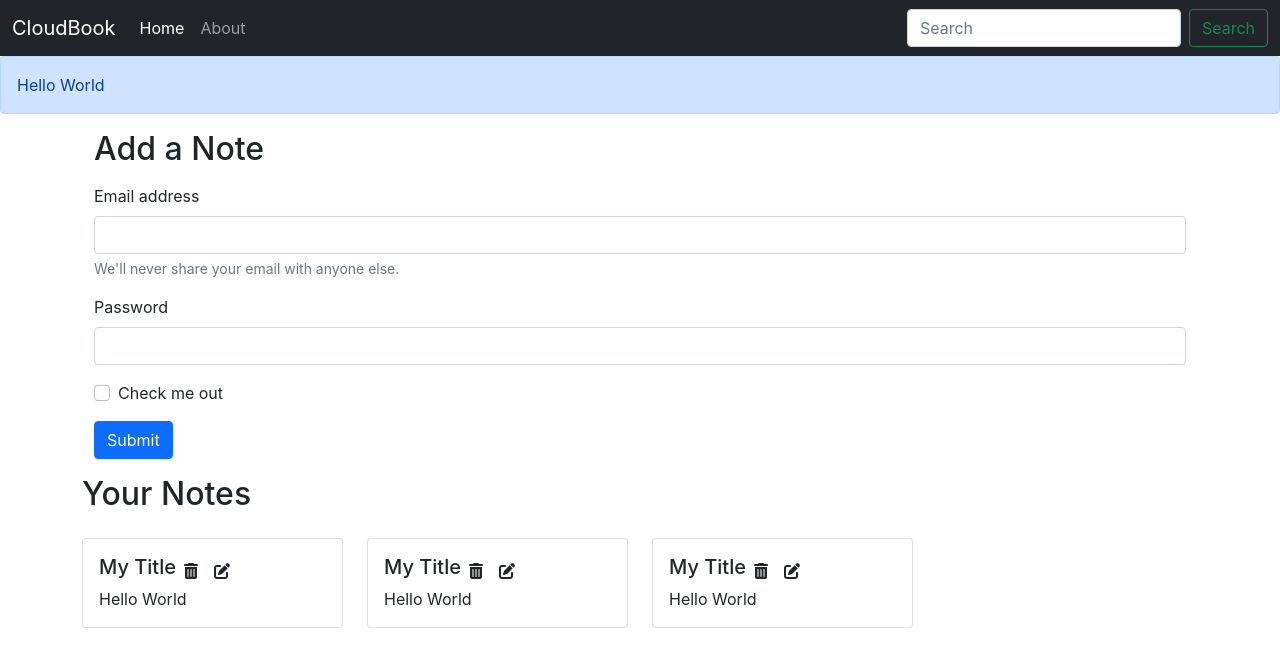
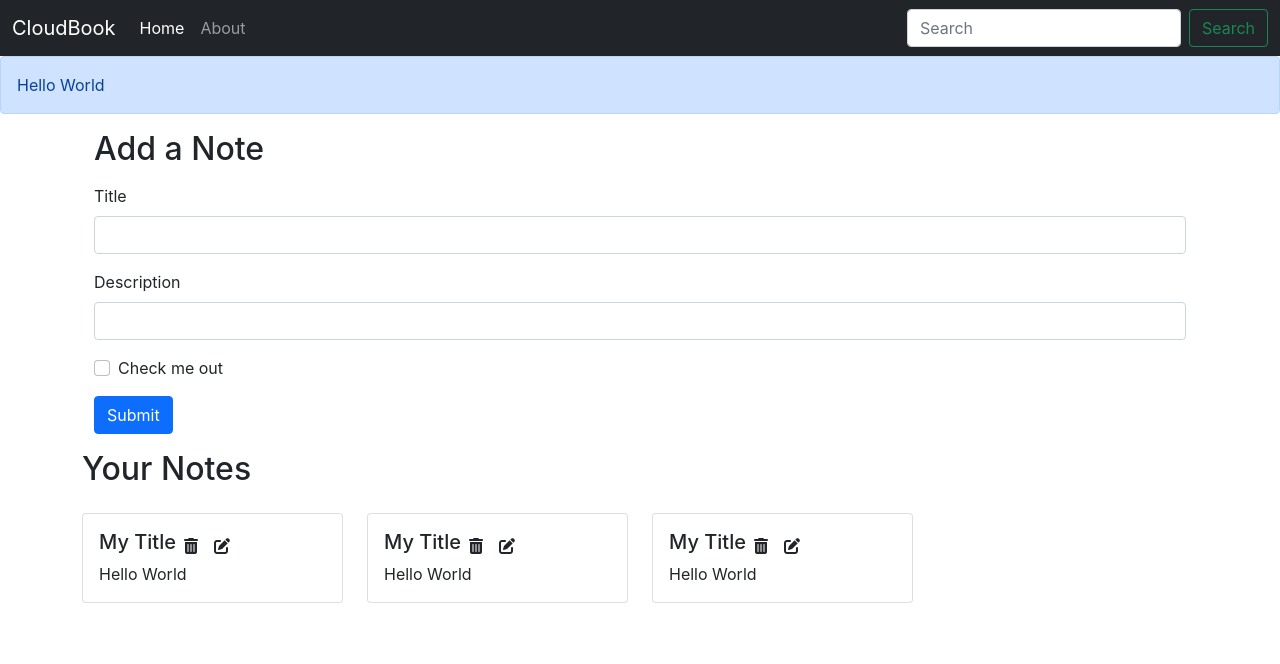
Before and after one commit to Vatsal-Dhupelia/CloudBook-ReactJs, a React (Create React App) app: page / in a window 1280 px wide. Shown: the top 664 px of the page. Built offline with nearby package versions, Linux system fonts and the light colour scheme.

Commit message:
AddNote Component

```diff
--- /dev/null
+++ b/src/components/AddNote.js
@@ -0,0 +1,38 @@
+import React, { useContext, useState } from "react";
+import noteContext from "../context/notes/noteContext";
+
+const AddNote = () => {
+    const context = useContext(noteContext)
+    const {addNote} = context;
+    const [note, setNote] = useState({title: "", desc: "", tag: "default"})
+    const handleClick = (e) =>{
+        e.preventDefault();
+        addNote(note.title, note.description, note.tag);
+    }
+
+    const onChange = (e)=>{
+        setNote({...note, [e.target.name]: e.target.value})
+    }
+    return (
+        <div className="container my-3">
+            <h2>Add a Note</h2>
+            <form className="my-3">
+                <div className="mb-3">
+                    <label htmlFor="title" className="form-label">Title</label>
+                    <input type="text" className="form-control" id="title" name="title" onChange={onChange} />
+                </div>
+                <div className="mb-3">
+                    <label htmlFor="description" className="form-label">Description</label>
+                    <input type="text" className="form-control" id="description" name='description' onChange={onChange} />
+                </div>
+                <div className="mb-3 form-check">
+                    <input type="checkbox" className="form-check-input" id="exampleCheck1" />
+                    <label className="form-check-label" htmlFor="exampleCheck1">Check me out</label>
+                </div>
+                <button type="submit" className="btn btn-primary" onClick={handleClick}>Submit</button>
+            </form>
+        </div>
+    )
+}
+
+export default AddNote
--- a/src/components/Alert.js
+++ b/src/components/Alert.js
@@ -3,7 +3,7 @@
 export const Alert = (props) => {
     return (
         <div>
-            <div class="alert alert-primary" role="alert">
+            <div className="alert alert-primary" role="alert">
                 {props.message}
             </div>
         </div>
--- a/src/components/Home.js
+++ b/src/components/Home.js
@@ -1,29 +1,10 @@
+import AddNote from './AddNote';
 import Notes from './Notes';
 
 export const Home = () => {
 
     return (
         <div>
-            <div className="container my-3">
-            <h2>Add a Note</h2>
-            <form className="my-3">
-                <div className="mb-3">
-                    <label htmlFor="exampleInputEmail1" className="form-label">Email address</label>
-                    <input type="email" className="form-control" id="exampleInputEmail1" aria-describedby="emailHelp"/>
-                    <div id="emailHelp" className="form-text">We'll never share your email with anyone else.</div>
-                </div>
-                <div className="mb-3">
-                    <label htmlFor="exampleInputPassword1" className="form-label">Password</label>
-                    <input type="password" className="form-control" id="exampleInputPassword1"/>
-                </div>
-                <div className="mb-3 form-check">
-                    <input type="checkbox" className="form-check-input" id="exampleCheck1"/>
-                    <label className="form-check-label" htmlFor="exampleCheck1">Check me out</label>
-                </div>
-                <button type="submit" className="btn btn-primary">Submit</button>
-            </form>
-            </div>
-
             <Notes/>
         </div>
     )
--- a/src/components/Notes.js
+++ b/src/components/Notes.js
@@ -1,17 +1,21 @@
-import React, {useContext} from "react";
+import React, { useContext } from "react";
 import noteContext from "../context/notes/noteContext";
+import AddNote from "./AddNote";
 import Noteitem from "./Noteitem";
 
 const Notes = () => {
     const context = useContext(noteContext)
-    const {notes, setNotes} = context;
+    const { notes, addNote } = context;
     return (
-        <div className="row my-3">
-            <h2>Your Notes</h2>
-            {notes.map((note) => {
-                return <Noteitem key={note._id} note={note}/>
-            })}
-        </div>
+        <>
+            <AddNote />
+            <div className="row my-3">
+                <h2>Your Notes</h2>
+                {notes.map((note) => {
+                    return <Noteitem key={note._id} note={note} />
+                })}
+            </div>
+        </>
     )
 }
 
--- a/src/context/notes/NoteState.js
+++ b/src/context/notes/NoteState.js
@@ -29,11 +29,36 @@
       }
 
     ]
+
       const [notes, setNotes] = useState(notesInitial)
 
+      //Add a Note
+      const addNote = (title, description, tag) =>{
+        //TODO: API Call
+        console.log("Adding a new Note")
+        const note = {
+          "_id": "61bf873fe8c490f238faad4e",
+          "user": "61be5087c2a6f7b3250b45ba",
+          "title": title,
+          "description": description,
+          "tag": tag,
+          "__v": 0
+        };
+        setNotes(notes.concat(note))
+      }
+
+      //Delete a Note
+      const deleteNote = () =>{
+
+      }
+
+      //Edit a Note
+      const editNote = () =>{
+
+      }
 
     return (
-        <NoteContext.Provider value={{notes, setNotes}}>
+        <NoteContext.Provider value={{notes, addNote, deleteNote, editNote}}>
             {props.children}
         </NoteContext.Provider>
     )
```
